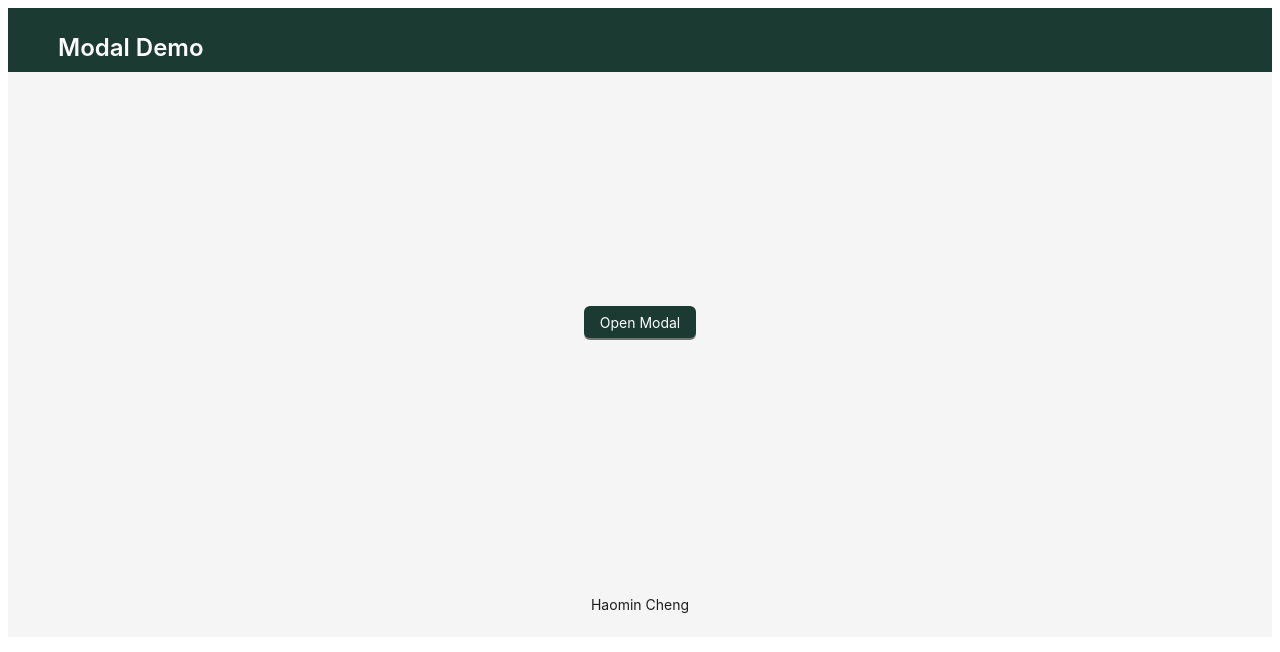
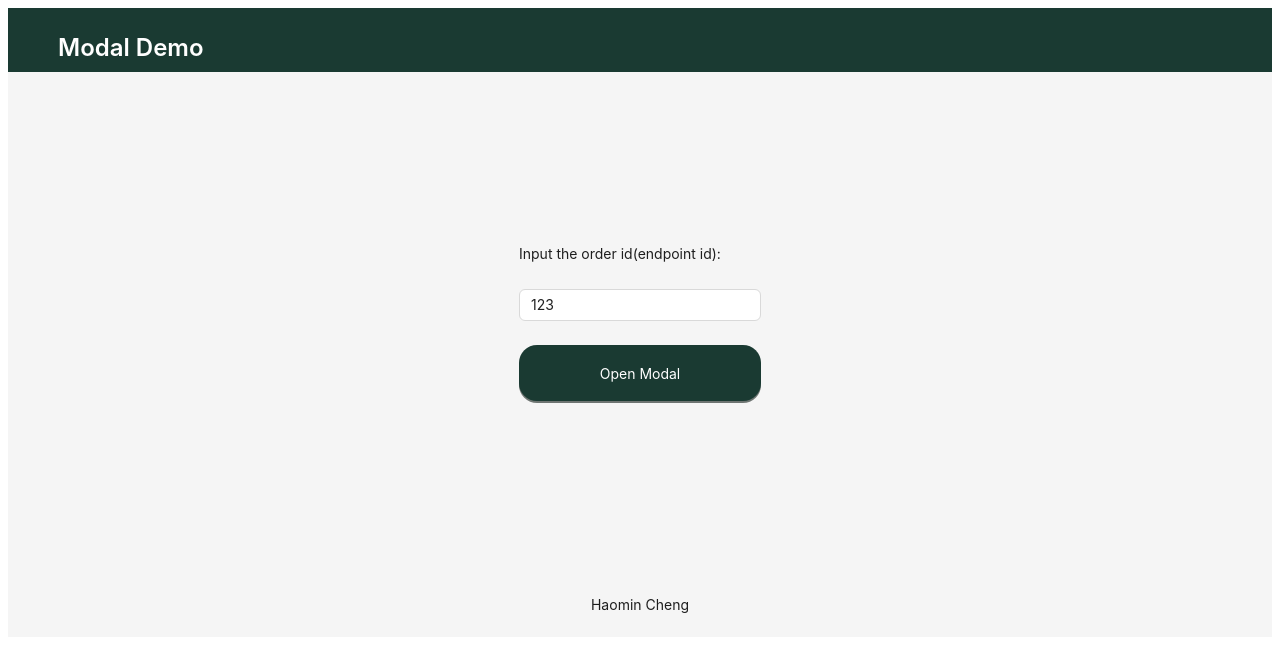
Before and after one commit to ha0min/ModalDemo, a Next.js app: page / in a window 1280 px wide. Shown: the top 652 px of the page. Built offline with nearby package versions, Linux system fonts and the light colour scheme.

Commit message:
feat: add input field to dynamically update order ID in consuming data

```diff
--- a/src/pages/index.tsx
+++ b/src/pages/index.tsx
@@ -1,13 +1,13 @@
-import {Button, Col, Modal, Row, Skeleton, Alert, message, ConfigProvider, Layout} from 'antd';
+import {Button, message, ConfigProvider, Layout, Space, Input} from 'antd';
 import React, {useState} from 'react';
-import {CloseOutlined} from '@ant-design/icons';
 import {useDecision, useOrder} from "@/utils/common";
 import {OrderData} from "@/compiler/types";
 import {OrderModal} from "@/components/order-modal";
 import {Typography} from "antd";
 import {primaryColor, secondaryColor} from "@/styles/colors";
+import {BlockButton} from "@/components/common/block-button";
 
-const {Title} = Typography;
+const {Title,Text} = Typography;
 
 const {Header, Content, Footer} = Layout;
 
@@ -18,9 +18,10 @@ export default function Home() {
     const {isDecisionMutating, decisionTrigger, decisionReset} = useDecision();
     const [isAcceptPosting, setIsAcceptPosting] = useState(false);
     const [isRejectPosting, setIsRejectPosting] = useState(false);
+    const [inputId, setInputId] = useState('');
 
     const loadData = () => {
-        orderTrigger({id: '123'})
+        orderTrigger({id: inputId})
             .then((order) => {
                 console.log(order);
 
@@ -61,7 +62,7 @@ export default function Home() {
     const onAcceptClick = (e: React.MouseEvent<HTMLElement>) => {
         console.log('handleOk', e);
         setIsAcceptPosting(true);
-        decisionTrigger({id: '123', decision: 'accept'})
+        decisionTrigger({id: inputId, decision: 'accept'})
             .then((res) => {
                     console.log('res', res);
 
@@ -84,7 +85,7 @@ export default function Home() {
     const onDeclineClick = (e: React.MouseEvent<HTMLElement>) => {
         console.log('handleOk', e);
         setIsRejectPosting(true);
-        decisionTrigger({id: '123', decision: 'decline'})
+        decisionTrigger({id: inputId, decision: 'decline'})
             .then((res) => {
                     console.log('res', res);
                     message.success('Order declined successfully.');
@@ -103,7 +104,6 @@ export default function Home() {
     }
 
 
-
     return (
         <ConfigProvider
             theme={{
@@ -117,9 +117,9 @@ export default function Home() {
                 <Header
                     style={{
                         backgroundColor: primaryColor,
-                        }}
+                    }}
                 >
-                    <Title level={3} style={{color:'white'}}>Modal Demo</Title>
+                    <Title level={3} style={{color: 'white'}}>Modal Demo</Title>
                 </Header>
                 <Content style={{
                     padding: '0 50px',
@@ -128,10 +128,19 @@ export default function Home() {
                     justifyContent: 'center',
                     alignItems: 'center',
                 }}>
-
-                    <Button type='primary' onClick={showModal}>
-                        Open Modal
-                    </Button>
+                    <Space direction="vertical" size="large">
+                        <Text>Input the order id(endpoint id): </Text>
+                        <Input
+                            placeholder="Basic usage"
+                            defaultValue={'123'}
+                            onChange={(e) => setInputId(e.target.value)}
+                        />
+                        <BlockButton
+                            type='primary'
+                            onClick={showModal}
+                            text={'Open Modal'}
+                        />
+                    </Space>
                 </Content>
                 <Footer style={{textAlign: 'center'}}>Haomin Cheng</Footer>
             </Layout>
@@ -145,7 +154,7 @@ export default function Home() {
                 isOrderError={isOrderError}
                 isOrderMutating={isOrderMutating}
                 onModalClose={() => setOpen(false)}
-             />
+            />
         </ConfigProvider>
     )
 }
```
